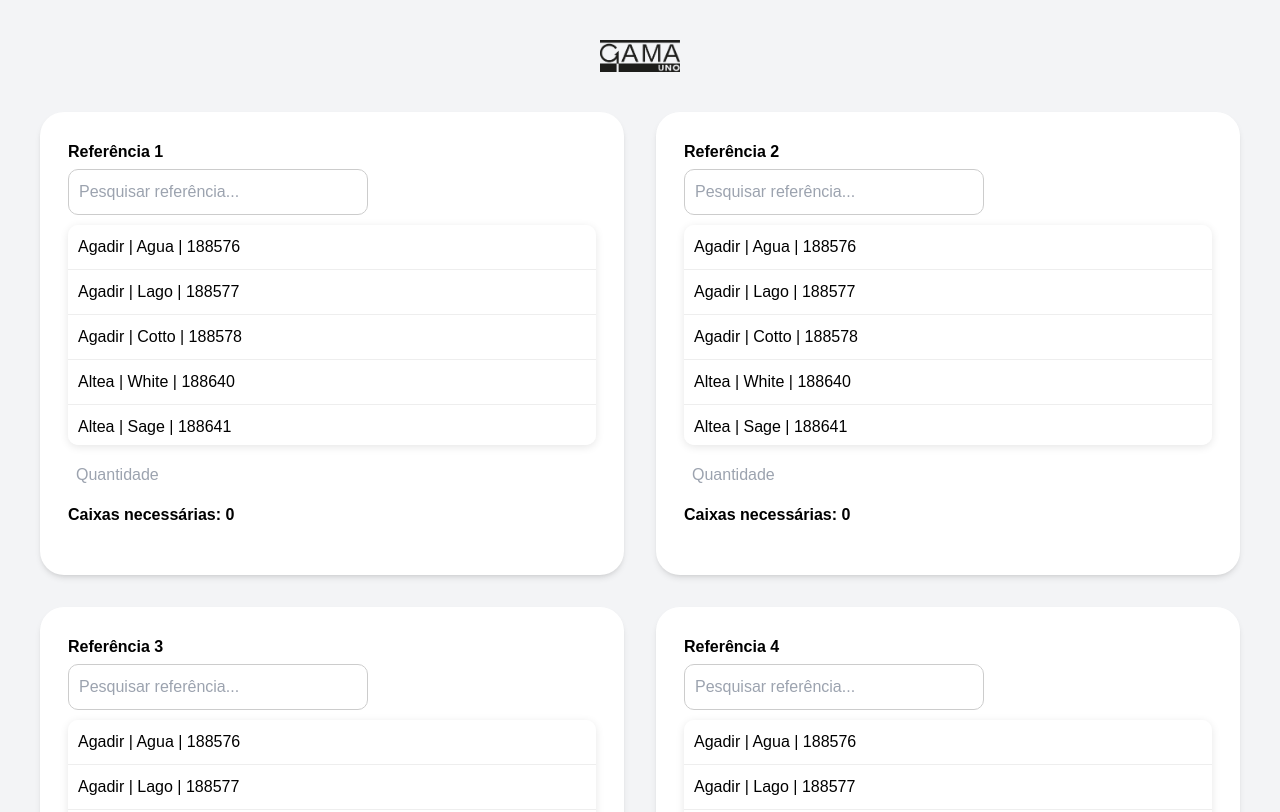
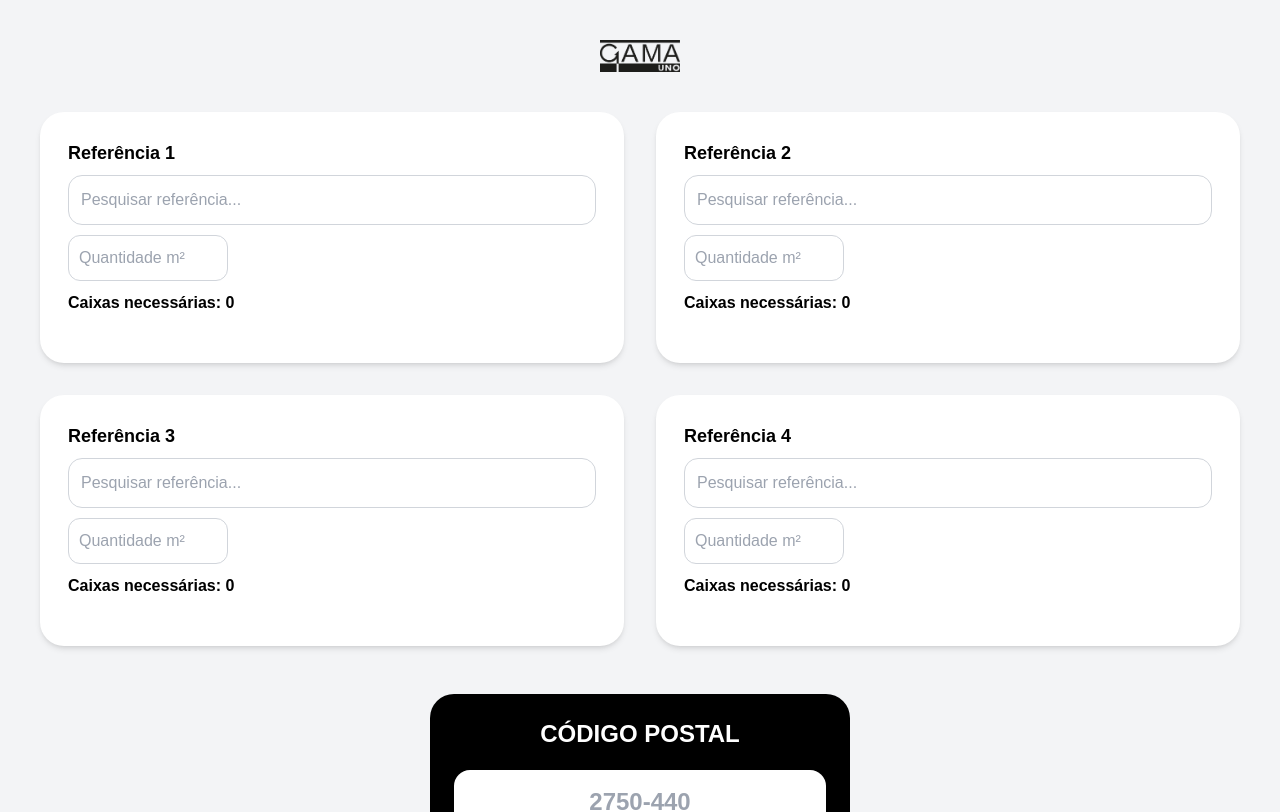
Before and after one commit to RubenCosta58/Calculadora-Portes, a React (Vite) app: page / in a window 1280 px wide. Shown: the top 812 px of the page. Built offline with nearby package versions, Linux system fonts and the light colour scheme.

Commit message:
Update App.jsx

```diff
--- a/App.jsx
+++ b/App.jsx
@@ -24,14 +24,42 @@ export default function App() {
   const p4 = products.find((p) => p.ref === ref4) || {};
 
   const calcBoxes = (sqm, sqmBox) => {
-    if (!sqm || !sqmBox) return 0;
-    return Math.ceil(Number(sqm) / sqmBox);
+
+    if (!sqm || !sqmBox) {
+      return {
+        boxes: 0,
+        realSqm: 0
+      };
+    }
+
+    const boxes =
+      Math.ceil(Number(sqm) / sqmBox);
+
+    const realSqm =
+      boxes * sqmBox;
+
+    return {
+      boxes,
+      realSqm
+    };
   };
 
-  const boxes1 = calcBoxes(sqm1, p1.sqmBox);
-  const boxes2 = calcBoxes(sqm2, p2.sqmBox);
-  const boxes3 = calcBoxes(sqm3, p3.sqmBox);
-  const boxes4 = calcBoxes(sqm4, p4.sqmBox);
+  const result1 =
+    calcBoxes(sqm1, p1.sqmBox);
+
+  const result2 =
+    calcBoxes(sqm2, p2.sqmBox);
+
+  const result3 =
+    calcBoxes(sqm3, p3.sqmBox);
+
+  const result4 =
+    calcBoxes(sqm4, p4.sqmBox);
+
+  const boxes1 = result1.boxes;
+  const boxes2 = result2.boxes;
+  const boxes3 = result3.boxes;
+  const boxes4 = result4.boxes;
 
   const totalBoxes =
     boxes1 +
@@ -52,10 +80,10 @@ export default function App() {
     totalWeightProducts + palletWeight;
 
   const realTotalSqm =
-    boxes1 * (p1.sqmBox || 0) +
-    boxes2 * (p2.sqmBox || 0) +
-    boxes3 * (p3.sqmBox || 0) +
-    boxes4 * (p4.sqmBox || 0);
+    result1.realSqm +
+    result2.realSqm +
+    result3.realSqm +
+    result4.realSqm;
 
   const zone = getZone(postalCode);
 
@@ -143,7 +171,8 @@ export default function App() {
           style={{
             fontWeight: "bold",
             display: "block",
-            marginBottom: "5px"
+            marginBottom: "8px",
+            fontSize: "18px"
           }}
         >
           {title}
@@ -157,35 +186,40 @@ export default function App() {
           }
           placeholder="Pesquisar referência..."
           style={{
-            padding: "10px",
-            width: "300px",
+            padding: "12px",
+            width: "100%",
             marginBottom: "10px",
-            borderRadius: "10px",
-            border: "1px solid #ccc"
+            borderRadius: "14px",
+            border: "1px solid #d1d5db",
+            fontSize: "16px"
           }}
         />
+
+        {ref.length >= 2 && (
 
           <div
             style={{
               background: "#fff",
-            borderRadius: "10px",
+              borderRadius: "14px",
               overflow: "hidden",
               marginBottom: "10px",
-            boxShadow: "0 2px 8px rgba(0,0,0,0.1)",
+              boxShadow: "0 4px 12px rgba(0,0,0,0.08)",
               maxHeight: "220px",
               overflowY: "auto"
             }}
           >
 
-          {filteredProducts.slice(0, 8).map((p) => (
+            {filteredProducts
+              .slice(0, 12)
+              .map((p) => (
 
               <div
                 key={p.ref}
                 onClick={() => setRef(p.ref)}
                 style={{
-                padding: "10px",
+                  padding: "12px",
                   cursor: "pointer",
-                borderBottom: "1px solid #eee"
+                  borderBottom: "1px solid #f1f1f1"
                 }}
               >
 
@@ -197,23 +231,29 @@ export default function App() {
 
           </div>
 
+        )}
+
         <input
           type="number"
           value={sqm}
           onChange={(e) =>
             setSqm(e.target.value)
           }
-          placeholder="Quantidade"
+          placeholder="Quantidade m²"
           style={{
-            padding: "8px",
-            width: "120px"
+            padding: "10px",
+            width: "160px",
+            borderRadius: "12px",
+            border: "1px solid #d1d5db",
+            fontSize: "16px"
           }}
         />
 
         <div
           style={{
-            marginTop: "8px",
-            fontWeight: "bold"
+            marginTop: "10px",
+            fontWeight: "bold",
+            fontSize: "16px"
           }}
         >
           Caixas necessárias: {boxes}
@@ -230,8 +270,6 @@ export default function App() {
 
       <div className="max-w-7xl mx-auto">
 
-        {/* LOGO */}
-
         <div className="flex justify-center mb-10">
 
           <img
@@ -241,8 +279,6 @@ export default function App() {
           />
 
         </div>
-
-        {/* REFERÊNCIAS */}
 
         <div className="grid md:grid-cols-2 gap-8 mb-12">
 
@@ -300,13 +336,11 @@ export default function App() {
 
         </div>
 
-        {/* CÓDIGO POSTAL */}
-
         <div className="flex justify-center mb-14">
 
           <div className="bg-black rounded-3xl p-6 w-[420px]">
 
-            <div className="text-white text-3xl font-bold text-center mb-5">
+            <div className="text-white text-2xl font-bold text-center mb-5">
               CÓDIGO POSTAL
             </div>
 
@@ -317,14 +351,12 @@ export default function App() {
                 setPostalCode(e.target.value)
               }
               placeholder="2750-440"
-              className="w-full rounded-2xl p-4 text-center text-3xl font-bold"
+              className="w-full rounded-2xl p-4 text-center text-2xl font-bold"
             />
 
           </div>
 
         </div>
-
-        {/* RESULTADOS */}
 
         <div className="grid md:grid-cols-2 gap-8">
 
```
Lines whose indentation alone changed are shown as unchanged.
